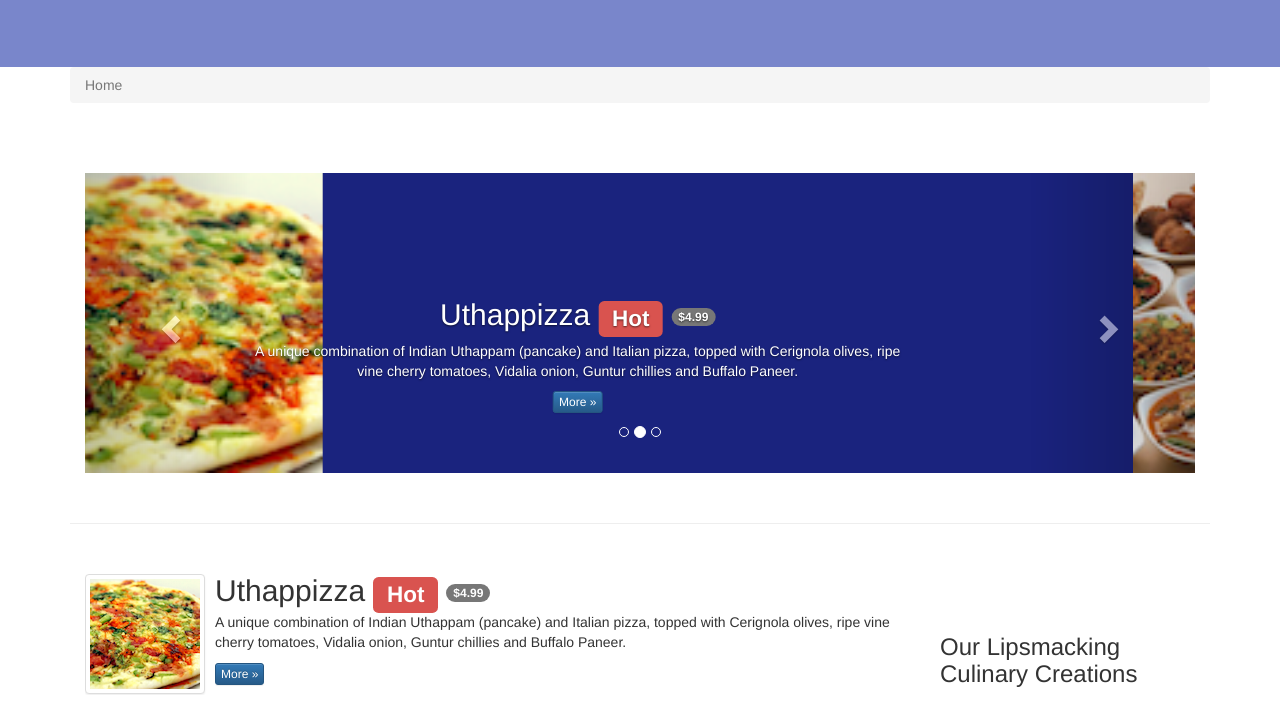
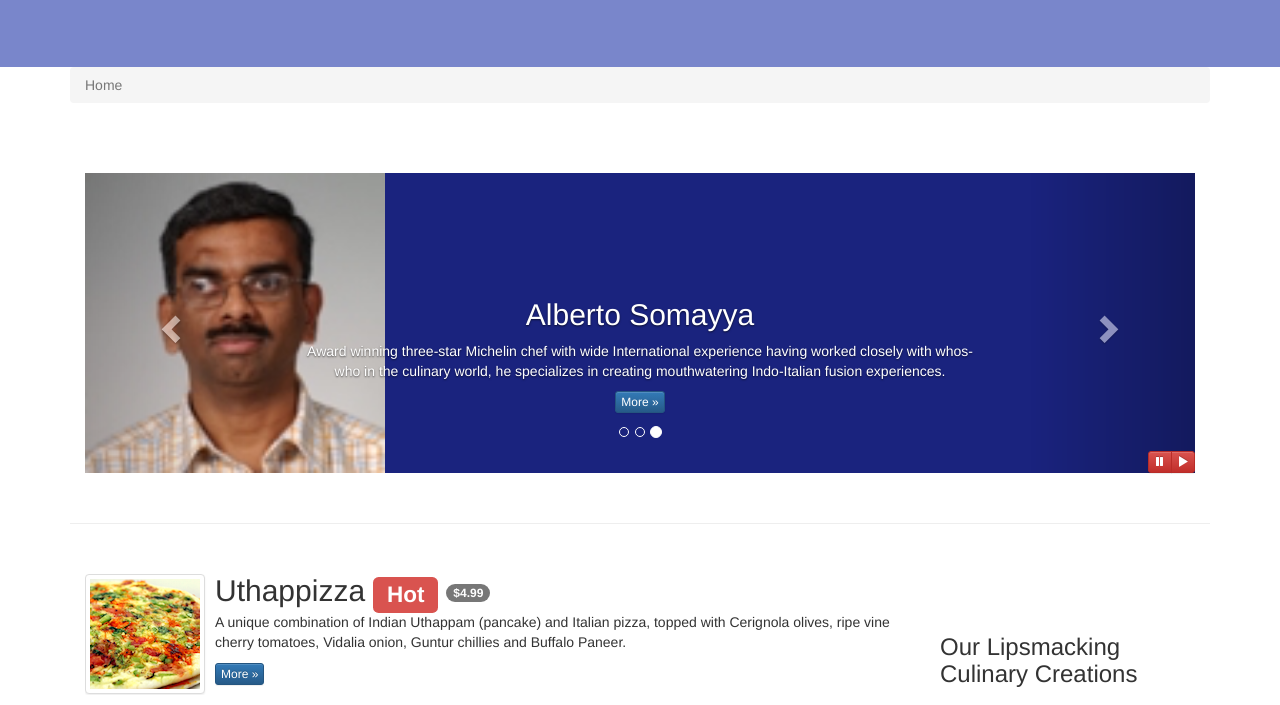
Before and after one commit to jhrcek/WebFrameworks_course, a plain HTML site: page conFusion/index.html in a window 1280 px wide. Shown: the part 392-1097 px from the top of the page. Drawn offline with nearby package versions, Linux system fonts and the light colour scheme.

Commit message:
Exercise 12: Carousel javascript configuration

```diff
--- a/conFusion/css/mystyles.css
+++ b/conFusion/css/mystyles.css
@@ -89,3 +89,9 @@ body {
   left: 0;
   min-height: 300px;
 }
+
+#carouselButtons {
+  right:0px;
+  position: absolute;
+  bottom: 0px;
+}
--- a/conFusion/index.html
+++ b/conFusion/index.html
@@ -173,7 +173,7 @@
 
       <div class="row row-content">
         <div class="col-xs-12">
-          <div id="mycarousel" class="carousel slide" data-ride="carousel">
+          <div id="mycarousel" class="carousel slide">
             <!-- Indicators -->
             <ol class="carousel-indicators">
               <li data-target="#mycarousel" data-slide-to="0" class="active"></li>
@@ -224,6 +224,14 @@
               <span class="glyphicon glyphicon-chevron-right" aria-hidden="true"></span>
               <span class="sr-only">Next</span>
             </a>
+            <div class="btn-group" id="carouselButtons">
+              <button class="btn btn-danger btn-xs" id="carousel-pause">
+                <span class="glyphicon glyphicon-pause" aria-hidden="true"></span>
+              </button>
+              <button class="btn btn-danger btn-xs" id="carousel-play">
+                <span class="glyphicon glyphicon-play" aria-hidden="true"></span>
+              </button>
+            </div>
           </div>
         </div>
       </div>
@@ -345,5 +353,16 @@
     <script src="https://ajax.googleapis.com/ajax/libs/jquery/1.11.3/jquery.min.js"></script>
     <!-- Include all compiled plugins (below), or include individual files as needed -->
     <script src="js/bootstrap.min.js"></script>
+    <script>
+      $(document).ready(function () {
+        $("#mycarousel").carousel({interval: 2000});
+        $("#carousel-pause").click(function () {
+          $("#mycarousel").carousel('pause');
+        });
+        $("#carousel-play").click(function () {
+          $("#mycarousel").carousel('cycle');
+        });
+      });
+    </script>
   </body>
 </html>
```
